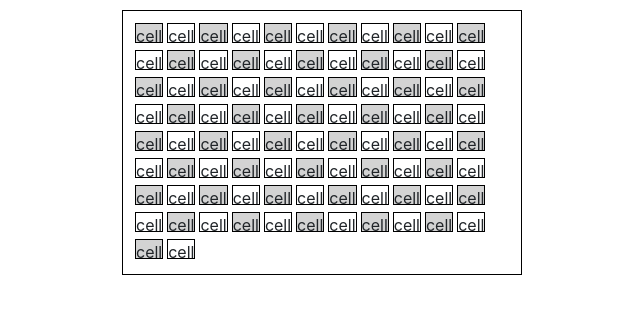
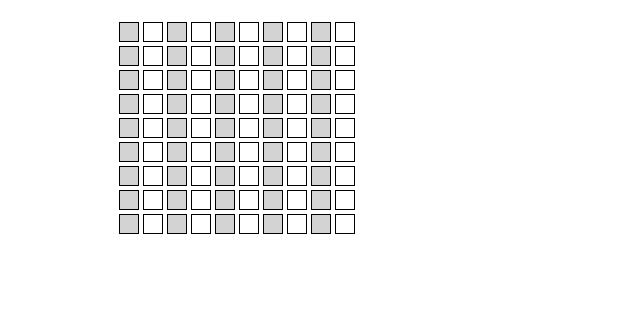
Before and after one commit to curtisyungen/conway, a React (Create React App) app: page / in a window 1280 px wide. Shown: the top 314 px of the page, without its empty margins (318-958 px from the left). Built offline with nearby package versions, Linux system fonts and the light colour scheme.

Commit message:
Add files via upload

```diff
--- a/src/components/Board/board.css
+++ b/src/components/Board/board.css
@@ -1,5 +1,4 @@
 .board {
-    border: 1px solid black;
     margin: 10px auto;
     max-width: 500px;
     padding: 10px;
--- a/src/components/Board/board.js
+++ b/src/components/Board/board.js
@@ -1,5 +1,5 @@
 import React, { Component } from "react";
-import Cell from "../Cell/cell";
+import Row from "../Row/row";
 import "./board.css";
 
 class Board extends Component {
@@ -10,31 +10,45 @@ class Board extends Component {
         this.state = {
             height: null,
             width: null,
-            cells: null,
+            board: null,
+            numRows: null,
+            numCols: null,
         }
     }
 
     componentDidMount = () => {
-        this.getCells();
+        this.setState({
+            numRows: 10,
+            numCols: 10,
+        }, () => {
+            this.getCells();
+        });
     }
 
     getCells = () => {
 
-        let cells = [];
-        for (var i = 0; i < 10; i++) {
-            for (var j = 0; j < 10; j++) {
+        let numRows = this.state.numRows;
+        let numCols = this.state.numCols;
+
+        let board = [];
+        for (var i = 0; i < numRows; i++) {
+
+            let row = [];
+            for (var j = 0; j < numCols; j++) {
                 let cell = {
                     row: i,
                     col: j,
                     val: j % 2 === 0,
                 }
 
-                cells.push(cell);
+                row.push(cell);
             }
+
+            board.push(row);
         }
 
         this.setState({
-            cells: cells,
+            board: board,
         }, () => {
             console.log("Board state", this.state);
         });
@@ -42,11 +56,11 @@ class Board extends Component {
 
     render() {
         return (
-                this.state.cells && this.state.cells.length > 0 ? (
+                this.state.board && this.state.board.length > 0 ? (
                     <div className="board">
-                        {this.state.cells.map(cell => (
-                            <Cell
-                                cell={cell}
+                        {this.state.board.map(row => (
+                            <Row
+                                row={row}
                             />
                         ))}
                     </div>
--- a/src/components/Cell/cell.js
+++ b/src/components/Cell/cell.js
@@ -15,9 +15,9 @@ class Cell extends Component {
 
     componentDidMount = () => {
         this.setState({
-            row: this.props.cell.row,
-            col: this.props.cell.col,
-            val: this.props.cell.val,
+            row: this.props.row,
+            col: this.props.col,
+            val: this.props.val,
         });
     }
 
@@ -30,7 +30,7 @@ class Cell extends Component {
     render() {
         return (
             this.state.row ? (
-                <div className={`cell fill-${this.state.val}`} onClick={this.toggleCell}>cell</div>
+                <div className={`cell fill-${this.state.val}`} onClick={this.toggleCell}></div>
             ) : (
                 <></>
             )
--- /dev/null
+++ b/src/components/Row/row.js
@@ -0,0 +1,25 @@
+import React, { Component } from "react";
+import Cell from "../Cell/cell";
+// import "./cell.css";
+
+class Row extends Component {
+    render() {
+        return (
+            <div className="row">
+                {this.props.row && this.props.row.length > 0 ? (
+                    this.props.row.map(cell => (
+                        <Cell
+                            row={cell.row}
+                            col={cell.col}
+                            val={cell.val}
+                        />
+                    ))
+                ) : (
+                    <></>
+                )}
+            </div>
+        )
+    }
+}
+
+export default Row;
```
